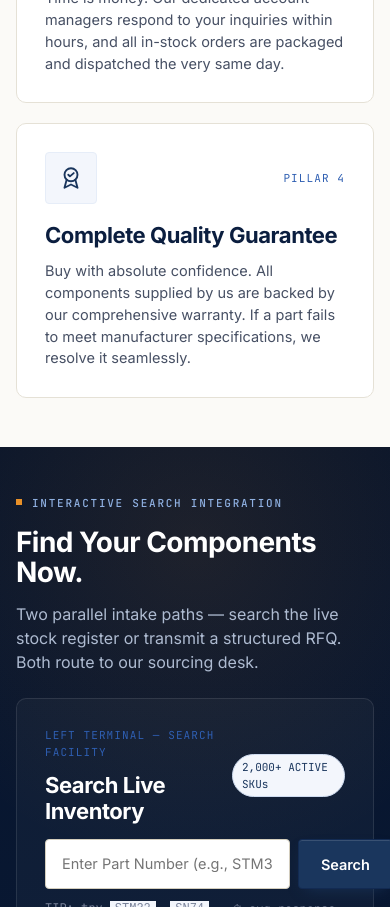
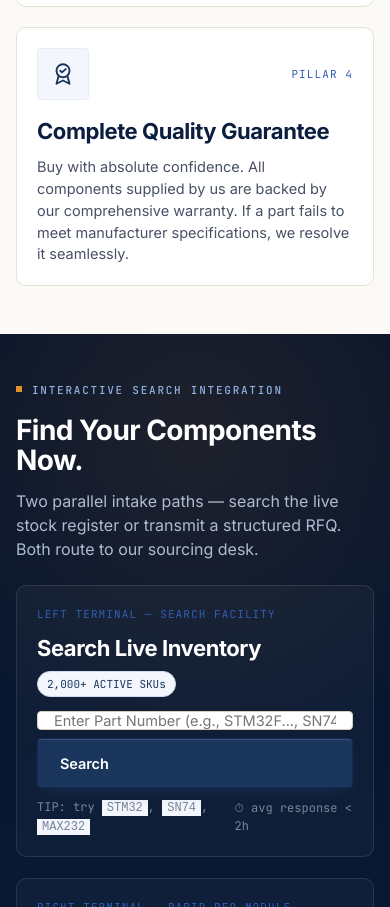
Before and after one commit to ashish8141/srmglobal, a Next.js app: page / in a window 390 px wide. Shown: the part 2480-3387 px from the top of the page. Built offline with nearby package versions, Linux system fonts and the light colour scheme.

Commit message:
fix(layout): resolve mobile layout overflow in search and form cards

```diff
--- a/app/globals.css
+++ b/app/globals.css
@@ -1483,6 +1483,33 @@ button {
   min-width: 760px;
 }
 
+/* --- Card & Form Responsiveness Utilities --- */
+.card-header-row {
+  display: flex;
+  justify-content: space-between;
+  align-items: center;
+  margin-bottom: 14px;
+}
+
+.inventory-search-form {
+  display: flex;
+  gap: 8px;
+}
+
+.contact-card {
+  padding: 36px;
+}
+
+.contact-success-card {
+  padding: 48px;
+  text-align: center;
+}
+
+.quality-detail-card {
+  padding: 36px;
+  min-height: 400px;
+}
+
 /* =====================================================
    MOBILE NAV — hamburger + drawer
    ===================================================== */
@@ -1849,4 +1876,38 @@ button {
     flex-direction: column;
     align-items: flex-start;
   }
-}
+
+  /* responsiveness overrides */
+  .card {
+    padding: 20px;
+  }
+
+  .card-header-row {
+    flex-direction: column;
+    align-items: flex-start;
+    gap: 10px;
+  }
+
+  .inventory-search-form {
+    flex-direction: column;
+    width: 100%;
+  }
+
+  .inventory-search-form input,
+  .inventory-search-form button {
+    width: 100% !important;
+  }
+
+  .contact-card {
+    padding: 20px;
+  }
+
+  .contact-success-card {
+    padding: 24px;
+  }
+
+  .quality-detail-card {
+    padding: 20px;
+    min-height: auto;
+  }
+}
--- a/components/ContactForm.jsx
+++ b/components/ContactForm.jsx
@@ -55,7 +55,7 @@ export default function ContactForm() {
 
   if (sent) {
     return (
-      <div className="card" style={{ padding: 48, textAlign: "center" }}>
+      <div className="card contact-success-card">
         <div style={{
           width: 96, height: 96, borderRadius: "50%",
           background: "#effaf3", border: "1px solid #b7d9c8",
@@ -78,7 +78,7 @@ export default function ContactForm() {
   }
 
   return (
-    <form className="card" onSubmit={submit} style={{ padding: 36 }}>
+    <form className="card contact-card" onSubmit={submit}>
       <div className="eyebrow"><span className="dot" />BOM / DATA INGESTION ENGINE</div>
       <h3 style={{ marginTop: 14, marginBottom: 22, fontSize: 24 }}>Submit Your Bill of Materials (BOM) or RFQ.</h3>
 
--- a/components/InventorySearch.jsx
+++ b/components/InventorySearch.jsx
@@ -40,14 +40,14 @@ export default function InventorySearch() {
 
   return (
     <div className="card inventory-card" style={{ position: "relative" }}>
-      <div style={{ display: "flex", justifyContent: "space-between", alignItems: "center", marginBottom: 14 }}>
+      <div className="card-header-row">
         <div>
           <span className="num">LEFT TERMINAL — SEARCH FACILITY</span>
           <h3 style={{ marginTop: 4 }}>Search Live Inventory</h3>
         </div>
         <span className="tag blue mono">2,000+ ACTIVE SKUs</span>
       </div>
-      <div style={{ display: "flex", gap: 8 }}>
+      <div className="inventory-search-form">
         <input
           value={q}
           onChange={(e) => setQ(e.target.value)}
@@ -56,7 +56,7 @@ export default function InventorySearch() {
           style={{
             flex: 1, height: 50, padding: "0 16px",
             border: "1px solid var(--line-2)", borderRadius: "var(--radius)",
-            font: "inherit", fontSize: 14.5
+            font: "inherit", fontSize: 14.5, minWidth: 0
           }}
         />
         <button className="btn btn-primary" style={{ height: 50 }} onClick={() => run(q)} disabled={loading}>
--- a/components/QualityPhases.jsx
+++ b/components/QualityPhases.jsx
@@ -42,7 +42,7 @@ export default function QualityPhases() {
         ))}
       </div>
 
-      <div className="card bracketed" style={{ padding: 36, minHeight: 400 }}>
+      <div className="card bracketed quality-detail-card">
         <div className="mono" style={{ fontSize: 11, letterSpacing: "0.14em", color: "var(--amber-2)" }}>● PHASE {p.n} DETAIL</div>
         <h3 style={{ marginTop: 8, fontSize: 28 }}>{p.t}</h3>
         <p style={{ marginTop: 14, fontSize: 16 }}>{p.body}</p>
--- a/components/QuickRFQ.jsx
+++ b/components/QuickRFQ.jsx
@@ -88,7 +88,7 @@ export default function QuickRFQ() {
 
   if (sent) {
     return (
-      <div className="card" style={{ padding: 28, textAlign: "left" }}>
+      <div className="card" style={{ textAlign: "left" }}>
         <span className="num">RIGHT TERMINAL — RAPID RFQ MODULE</span>
         <div style={{
           display: "flex", alignItems: "center", justifyContent: "center",
@@ -108,8 +108,8 @@ export default function QuickRFQ() {
   }
 
   return (
-    <form ref={formRef} id="rfq-form" className="card" onSubmit={submit} style={{ padding: 28 }}>
-      <div style={{ display: "flex", justifyContent: "space-between", alignItems: "center", marginBottom: 14 }}>
+    <form ref={formRef} id="rfq-form" className="card" onSubmit={submit}>
+      <div className="card-header-row">
         <div>
           <span className="num">RIGHT TERMINAL — RAPID RFQ MODULE</span>
           <h3 style={{ marginTop: 4 }}>Request a Rapid RFQ</h3>
```
